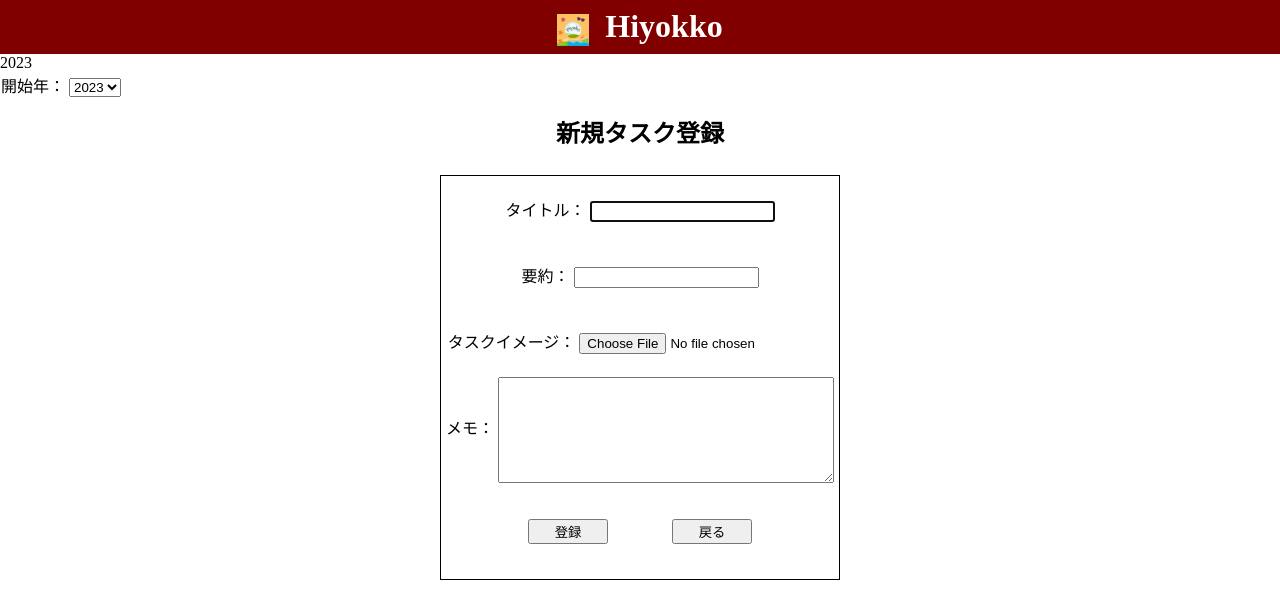
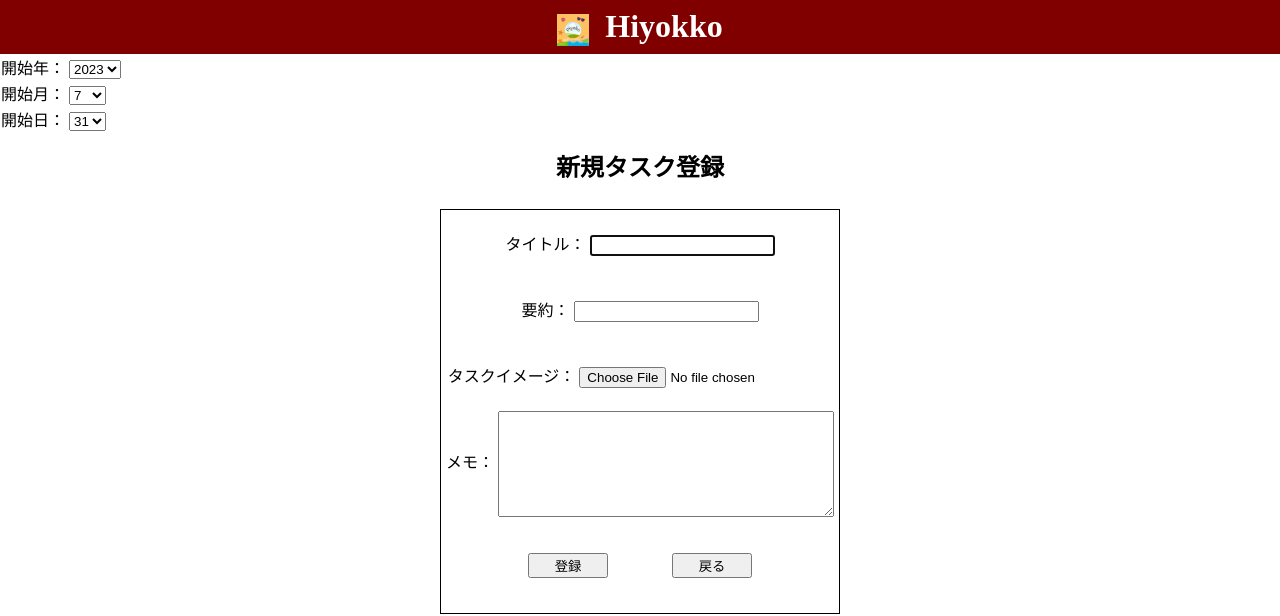
Before and after one commit to keroro0402/kanri, a Vue app in the folder LoginUserPage/: page / in a window 1280 px wide. Shown: the top 616 px of the page. Built offline with nearby package versions, Linux system fonts and the light colour scheme.

Commit message:
とりあえずビルドできるようにした

```diff
--- a/LoginUserPage/src/components/FormInner2.vue
+++ b/LoginUserPage/src/components/FormInner2.vue
@@ -154,35 +154,142 @@ function firstFocus() {
   }
 }
 
-const calcYear = computed((): void => {
-  const now = new Date();
-  const year = now.getFullYear();
-  return year;
+const futureCountInit = 10; // 未来の上限
+let futureCount = ref(futureCountInit); // リアクティブ化
+const now = new Date(); // 現在時刻
+const year = ref(now.getFullYear());
+const month = ref(now.getMonth() + 1);
+const date = ref(now.getDate());
+
+// 年の設定
+const calcYear = computed((): number[] => {
+  let array: number[] = Array.of(); // 年格納用（空配列）
+  for (let i = year.value; i < year.value + futureCount.value; i++) {
+    array.push(i);
+  }
+  return array;
+});
+
+//// 年の再選択時の挙動
+const reSelectYear = (data: Event): void => {
+  // 現在の年と選択年の比較
+  const target = data.target as HTMLInputElement;
+  if (Number(target.value) > year.value) {
+    month.value = 1; // 1月を設定
+  } else {
+    month.value = now.getMonth() + 1; // 現在の月を設定
+  }
+};
+
+// 月の設定
+const selectedMonth = ref(month);
+const calcMonth = computed((): number[] => {
+  let array: number[] = Array.of(); // 年格納用（空配列）
+  for (let i = month.value; i <= 12; i++) {
+    array.push(i);
+  }
+  return array;
+});
+
+//// 月の再選択時の挙動
+const reSelectMonth = (data: Event): void => {
+  // 現在の月と選択月の比較
+  console.log('sasasa');
+};
+
+// 日の設定
+const selectedDate = ref(date);
+now.setMonth(selectedMonth.value, 0);
+
+const startDate = 1;
+
+const endDate = now.getDate();
+
+const calcDate = computed((): number[] => {
+  let array: number[] = Array.of(); // 日格納用（空配列）
+  for (let i = startDate; i <= endDate; i++) {
+    array.push(i);
+  }
+  return array;
 });
 </script>
+
 <template>
   <!--開始年編集中-->
   <!--開始年編集中-->
-  <p>{{ calcYear }}</p>
   <tr>
     <td>
       <label v-bind:for="taskTimeLimitBeginningYearProperty.id">{{
         taskTimeLimitBeginningYearProperty.text
       }}</label
       >：
-      <select>
-        <option>2023</option>
+      <select v-on:change="reSelectYear">
+        <option
+          required
+          v-bind:value="item"
+          v-bind:type="taskTimeLimitBeginningYearProperty.type"
+          v-bind:id="taskTimeLimitBeginningYearProperty.id"
+          v-bind:name="taskTimeLimitBeginningYearProperty.name"
+          v-for="item in calcYear"
+        >
+          {{ item }}
+        </option>
       </select>
-      <!-- <input
-              required
-              v-bind:type="taskTimeLimitBeginningYearProperty.type"
-              v-bind:id="taskTimeLimitBeginningYearProperty.id"
-              v-bind:name="taskTimeLimitBeginningYearProperty.name"
-            /> -->
     </td>
   </tr>
   <!--開始年編集中-->
   <!--開始年編集中-->
+
+  <!--開始月編集中-->
+  <!--開始月編集中-->
+  <tr>
+    <td>
+      <label v-bind:for="taskTimeLimitBeginningMonthProperty.id">{{
+        taskTimeLimitBeginningMonthProperty.text
+      }}</label
+      >：
+      <select v-on:change="reSelectMonth" v-model="selectedMonth">
+        <option
+          required
+          v-bind:value="item"
+          v-bind:type="taskTimeLimitBeginningMonthProperty.type"
+          v-bind:id="taskTimeLimitBeginningMonthProperty.id"
+          v-bind:name="taskTimeLimitBeginningMonthProperty.name"
+          v-for="item in calcMonth"
+        >
+          {{ item }}
+        </option>
+      </select>
+    </td>
+  </tr>
+  <!--開始月編集中-->
+  <!--開始月編集中-->
+
+  <!--開始日編集中-->
+  <!--開始日編集中-->
+  <tr>
+    <td>
+      <label v-bind:for="taskTimeLimitBeginningDateProperty.id">{{
+        taskTimeLimitBeginningDateProperty.text
+      }}</label
+      >：
+      <select v-model="selectedDate">
+        <option
+          required
+          v-bind:value="item"
+          v-bind:type="taskTimeLimitBeginningDateProperty.type"
+          v-bind:id="taskTimeLimitBeginningDateProperty.id"
+          v-bind:name="taskTimeLimitBeginningDateProperty.name"
+          v-for="item in calcDate"
+        >
+          {{ item }}
+        </option>
+      </select>
+    </td>
+  </tr>
+  <!--開始日編集中-->
+  <!--開始日編集中-->
+
   <section>
     <h1>{{ title }}</h1>
     <form v-bind="formProperty">
@@ -216,20 +323,6 @@ const calcYear = computed((): void => {
           </td>
         </tr>
 
-        <!--開始年編集中-->
-        <!--開始年編集中-->
-        <!--開始年編集中-->
-        <!--開始年編集中-->
-        <!--開始年編集中-->
-        <!--開始年編集中-->
-        <!--開始年編集中-->
-        <!--開始年編集中-->
-        <!--開始年編集中-->
-        <!--開始年編集中-->
-        <!--開始年編集中-->
-        <!--開始年編集中-->
-        <!--開始年編集中-->
-        <!--開始年編集中-->
         <!--開始年編集中-->
         <!--開始年編集中-->
         <!--開始年編集中-->
```
Also changed, not shown: 1 other file (tests, documents, lock files or other folders).
